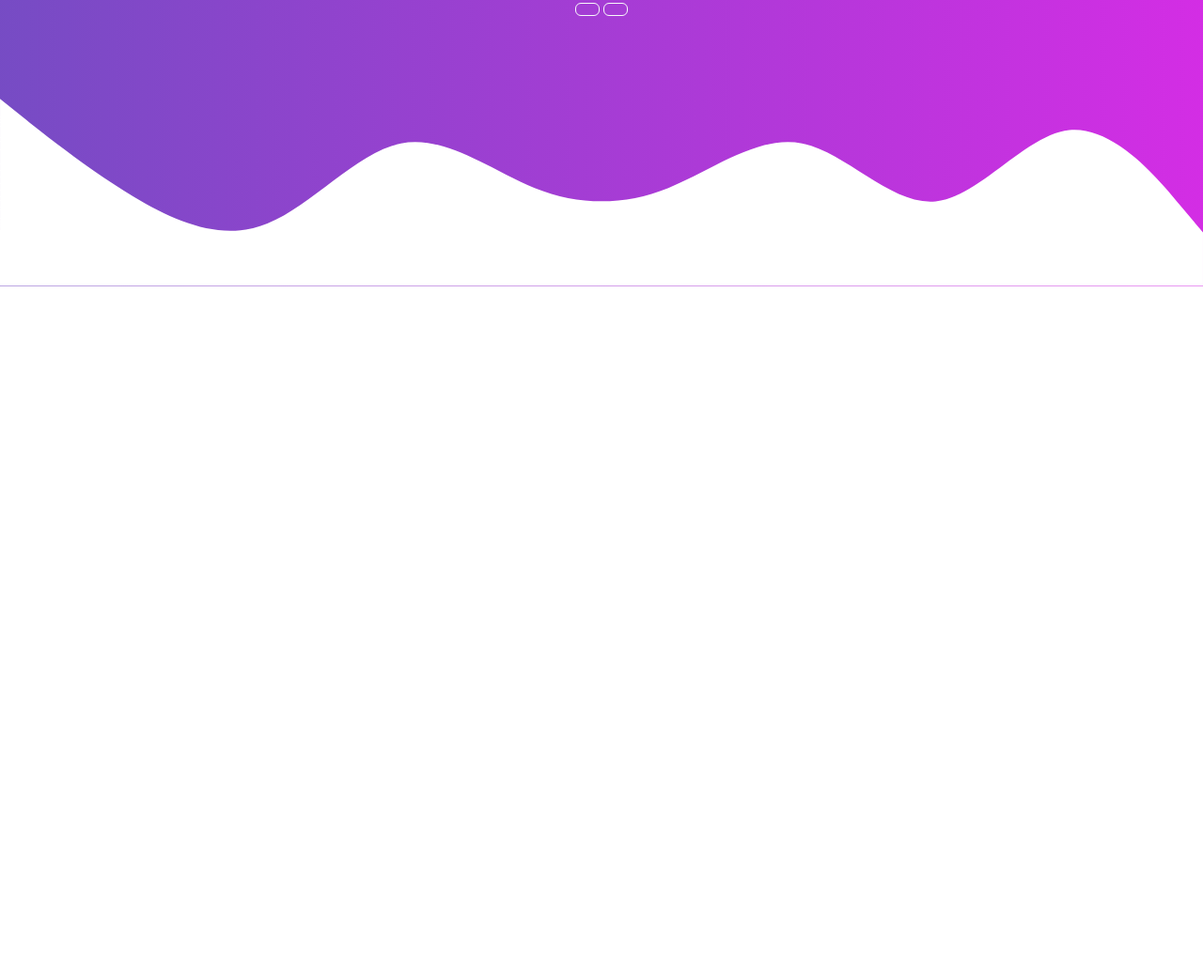
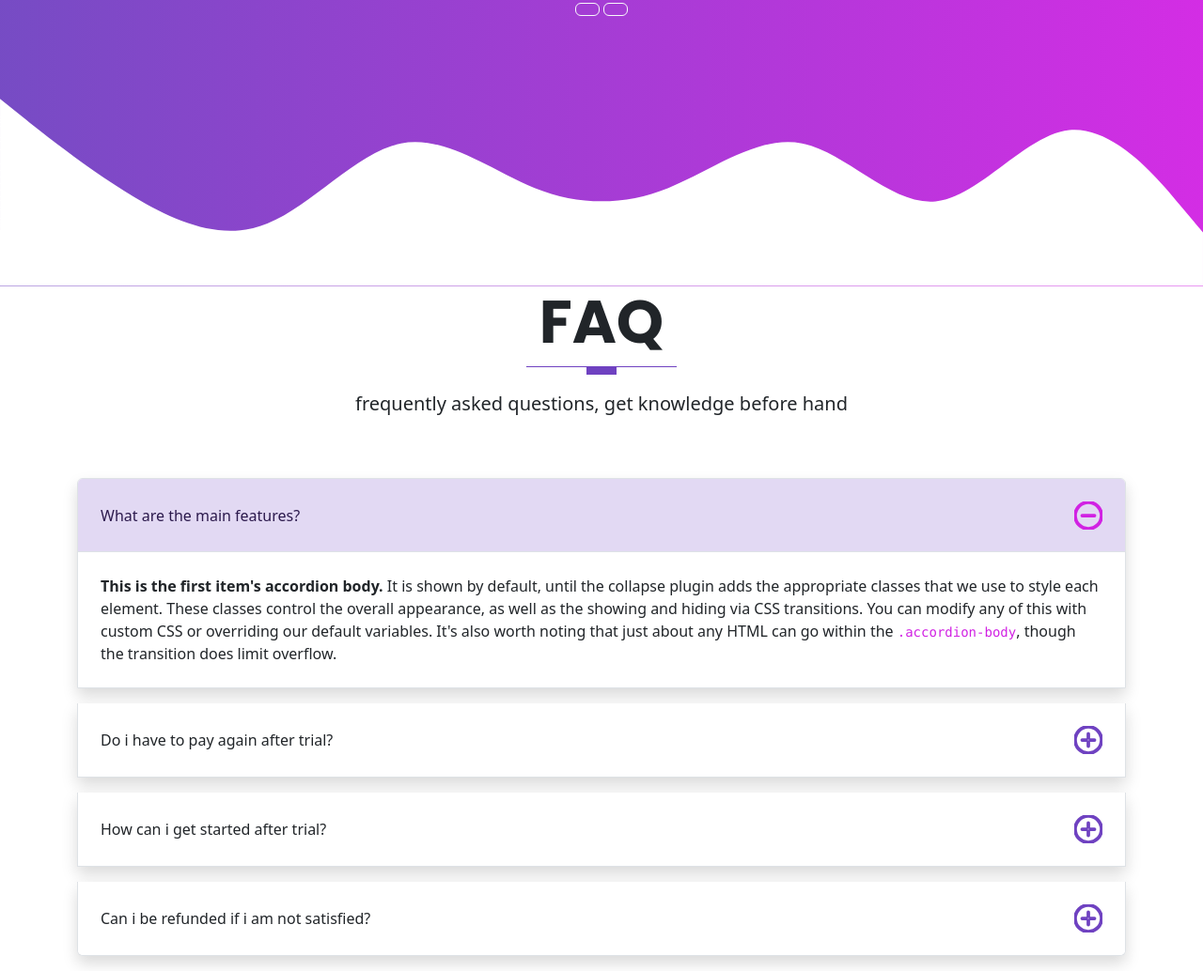
Before and after one commit to hurstin/Bootstrap-v5, a website: page index.html in a window 1280 px wide. Shown: the part 3859-4893 px from the top of the page at 94% size. Before the commit the page ends 4164 px from the top, so only its background shows below. Drawn offline with nearby package versions, Linux system fonts and the light colour scheme.

Commit message:
styling the FAQ section

```diff
--- a/index.html
+++ b/index.html
@@ -483,6 +483,84 @@ START THE NAVBAR SECTION
       </svg>
     </section>
 
+     <!--////////////////////////////////////////////
+                START SECTION 6 - FAQ
+        //////////////////////////////  -->
+
+        <section id="faq" class="faq">
+          <div class="container">
+            <div class="row">
+              <h1 class="display-3 fw-bold text-uppercase text-center" >faq</h1>
+              <div class="heading-line"></div>
+              <p class="lead text-center">frequently asked questions, get knowledge before hand</p>
+            </div>
+            <!-- ACCORDION CONTENT -->
+
+            <div class="row mt-5">
+              <div class="col-md-12">
+                <div class="accordion" id="accordionExample">
+                  <!-- ACCORDION ITEM 1 -->
+
+                  <div class="accordion-item shadow mb-3">
+                    <h2 class="accordion-header">
+                      <button class="accordion-button" type="button" data-bs-toggle="collapse" data-bs-target="#collapseOne" aria-expanded="true" aria-controls="collapseOne">
+                        What are the main features?
+                      </button>
+                    </h2>
+                    <div id="collapseOne" class="accordion-collapse collapse show" data-bs-parent="#accordionExample">
+                      <div class="accordion-body">
+                        <strong>This is the first item's accordion body.</strong> It is shown by default, until the collapse plugin adds the appropriate classes that we use to style each element. These classes control the overall appearance, as well as the showing and hiding via CSS transitions. You can modify any of this with custom CSS or overriding our default variables. It's also worth noting that just about any HTML can go within the <code>.accordion-body</code>, though the transition does limit overflow.
+                      </div>
+                    </div>
+                  </div>
+                  <!-- ACCORDION ITEM 2 -->
+
+                  <div class="accordion-item shadow mb-3">
+                    <h2 class="accordion-header">
+                      <button class="accordion-button collapsed" type="button" data-bs-toggle="collapse" data-bs-target="#collapseTwo" aria-expanded="false" aria-controls="collapseTwo">
+                        Do  i have to pay again after trial?
+                      </button>
+                    </h2>
+                    <div id="collapseTwo" class="accordion-collapse collapse" data-bs-parent="#accordionExample">
+                      <div class="accordion-body">
+                        <strong>This is the second item's accordion body.</strong> It is hidden by default, until the collapse plugin adds the appropriate classes that we use to style each element. These classes control the overall appearance, as well as the showing and hiding via CSS transitions. You can modify any of this with custom CSS or overriding our default variables. It's also worth noting that just about any HTML can go within the <code>.accordion-body</code>, though the transition does limit overflow.
+                      </div>
+                    </div>
+                  </div>
+                  <!-- ACCORDION ITEM 3 -->
+
+                  <div class="accordion-item shadow mb-3">
+                    <h2 class="accordion-header">
+                      <button class="accordion-button collapsed" type="button" data-bs-toggle="collapse" data-bs-target="#collapseThree" aria-expanded="false" aria-controls="collapseThree">
+                        How can i get started after trial?
+                      </button>
+                    </h2>
+                    <div id="collapseThree" class="accordion-collapse collapse" data-bs-parent="#accordionExample">
+                      <div class="accordion-body">
+                        <strong>This is the third item's accordion body.</strong> It is hidden by default, until the collapse plugin adds the appropriate classes that we use to style each element. These classes control the overall appearance, as well as the showing and hiding via CSS transitions. You can modify any of this with custom CSS or overriding our default variables. It's also worth noting that just about any HTML can go within the <code>.accordion-body</code>, though the transition does limit overflow.
+                      </div>
+                    </div>
+                  </div>
+                  <!-- ACCORDION ITEM 4 -->
+
+                  <div class="accordion-item shadow mb-3">
+                    <h2 class="accordion-header">
+                      <button class="accordion-button collapsed" type="button" data-bs-toggle="collapse" data-bs-target="#collapseFour" aria-expanded="false" aria-controls="collapseFour">
+                        Can i be refunded if i am not satisfied?
+                      </button>
+                    </h2>
+                    <div id="collapseFour" class="accordion-collapse collapse" data-bs-parent="#accordionExample">
+                      <div class="accordion-body">
+                        <strong>This is the third item's accordion body.</strong> It is hidden by default, until the collapse plugin adds the appropriate classes that we use to style each element. These classes control the overall appearance, as well as the showing and hiding via CSS transitions. You can modify any of this with custom CSS or overriding our default variables. It's also worth noting that just about any HTML can go within the <code>.accordion-body</code>, though the transition does limit overflow.
+                      </div>
+                    </div>
+                  </div>
+                </div>
+              </div>
+            </div>
+          </div>
+        </section>
+
     <script src="/dist/vendors/js/glightbox.min.js"></script>
     <script type="text/javascript">
       const lightbox = GLightbox({
```
Also changed, not shown: scss/_custom.scss (+3 -1 lines), dist/css/style.css, 1 other file.
